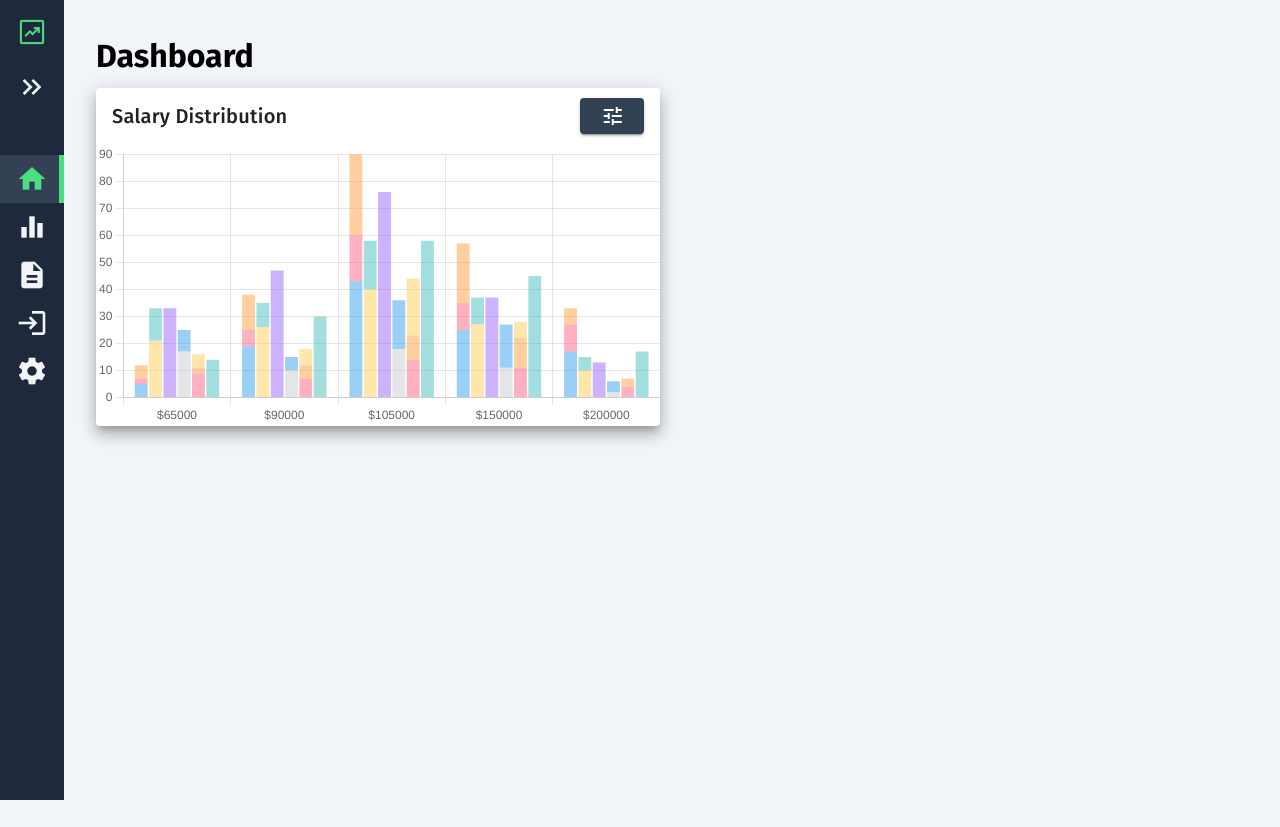
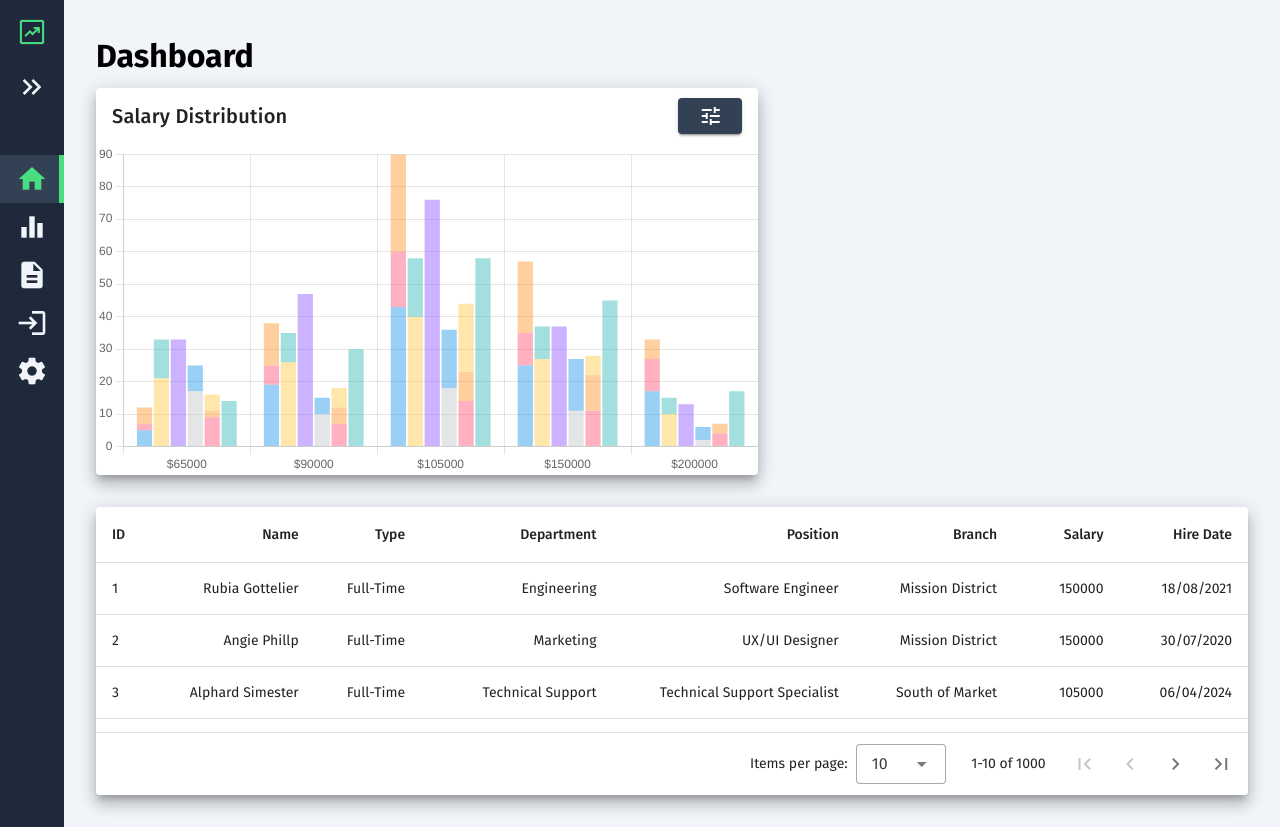
Before and after one commit to ruudra03/interactive-dashboard-app, a Vue app: page / in a window 1280 px wide. Before the commit the page ends 800 px from the top, so only its background shows below. Built offline with nearby package versions, Linux system fonts and the light colour scheme; data requests are answered from the project's data file.

Commit message:
Added Table Card to the dashboard

```diff
--- /dev/null
+++ b/src/components/DataTable.vue
@@ -0,0 +1,39 @@
+<template>
+	<v-card flat>
+		<v-data-table
+			v-model:page="page"
+			:headers="headers"
+			:items="data"
+			:items-per-page="itemsPerPage"
+			height="225"
+			item-value="id"
+			multi-sort
+		>
+		</v-data-table>
+	</v-card>
+</template>
+
+<script setup>
+import { ref, computed } from "vue"
+import { useStore } from "vuex"
+
+const apiStore = useStore()
+
+const headers = [
+	{ title: 'ID', align: 'start', sortable: false, key: 'id' },
+	{ title: 'Name', key: 'name', align: 'end' },
+	{ title: 'Type', key: 'type', align: 'end' },
+	{ title: 'Department', key: 'department', align: 'end' },
+	{ title: 'Position', key: 'position', align: 'end' },
+	{ title: 'Branch', key: 'branch', align: 'end' },
+	{ title: 'Salary', key: 'salary', align: 'end' },
+	{ title: 'Hire Date', key: 'hire_date', align: 'end' },
+]
+
+const data = computed(() => {
+	return apiStore.state.data
+})
+
+const page = ref(1)
+const itemsPerPage = ref(10)
+</script>
--- a/src/components/Sidebar.vue
+++ b/src/components/Sidebar.vue
@@ -29,6 +29,11 @@
 				<span class="text">About</span>
 			</router-link>
 
+			<router-link class="button" to="/add-user" v-if="isAdmin">
+				<span class="material-icons">person_add</span>
+				<span class="text">Add User</span>
+			</router-link>
+
 			<router-link class="button" to="/logout" v-if="isUserLoggedIn">
 				<span class="material-icons">logout</span>
 				<span class="text">Logout</span>
@@ -37,11 +42,6 @@
 			<router-link class="button" to="/login" v-else>
 				<span class="material-icons">login</span>
 				<span class="text">Login</span>
-			</router-link>
-
-			<router-link class="button" to="/add-user" v-if="isAdmin">
-				<span class="material-icons">person_add</span>
-				<span class="text">Add User</span>
 			</router-link>
 
 			<router-link class="button" to="/settings">
--- /dev/null
+++ b/src/components/TableCard.vue
@@ -0,0 +1,9 @@
+<template>
+	<v-card elevation="10">
+		<DataTable />
+	</v-card>
+</template>
+
+<script setup>
+import DataTable from './DataTable.vue'
+</script>
--- a/src/views/Home.vue
+++ b/src/views/Home.vue
@@ -6,10 +6,14 @@
 		<p v-else-if="isError">Error! Unable to connect to the server.</p>
 		<v-container class="home-container" v-else>
 			<v-row>
-				<v-col>
+				<v-col cols="7">
 					<SalaryChartCard />
 				</v-col>
-				<v-col></v-col>
+			</v-row>
+			<v-row>
+				<v-col>
+					<TableCard />
+				</v-col>
 			</v-row>
 		</v-container>
 	</main>
@@ -17,8 +21,9 @@
 
 <script setup>
 import SalaryChartCard from "../components/SalaryChartCard.vue"
+import TableCard from '../components/TableCard.vue'
 import { useStore } from "vuex"
-import { computed, onMounted, onUpdated } from "vue"
+import { computed } from "vue"
 
 const apiStore = useStore()
 
```
